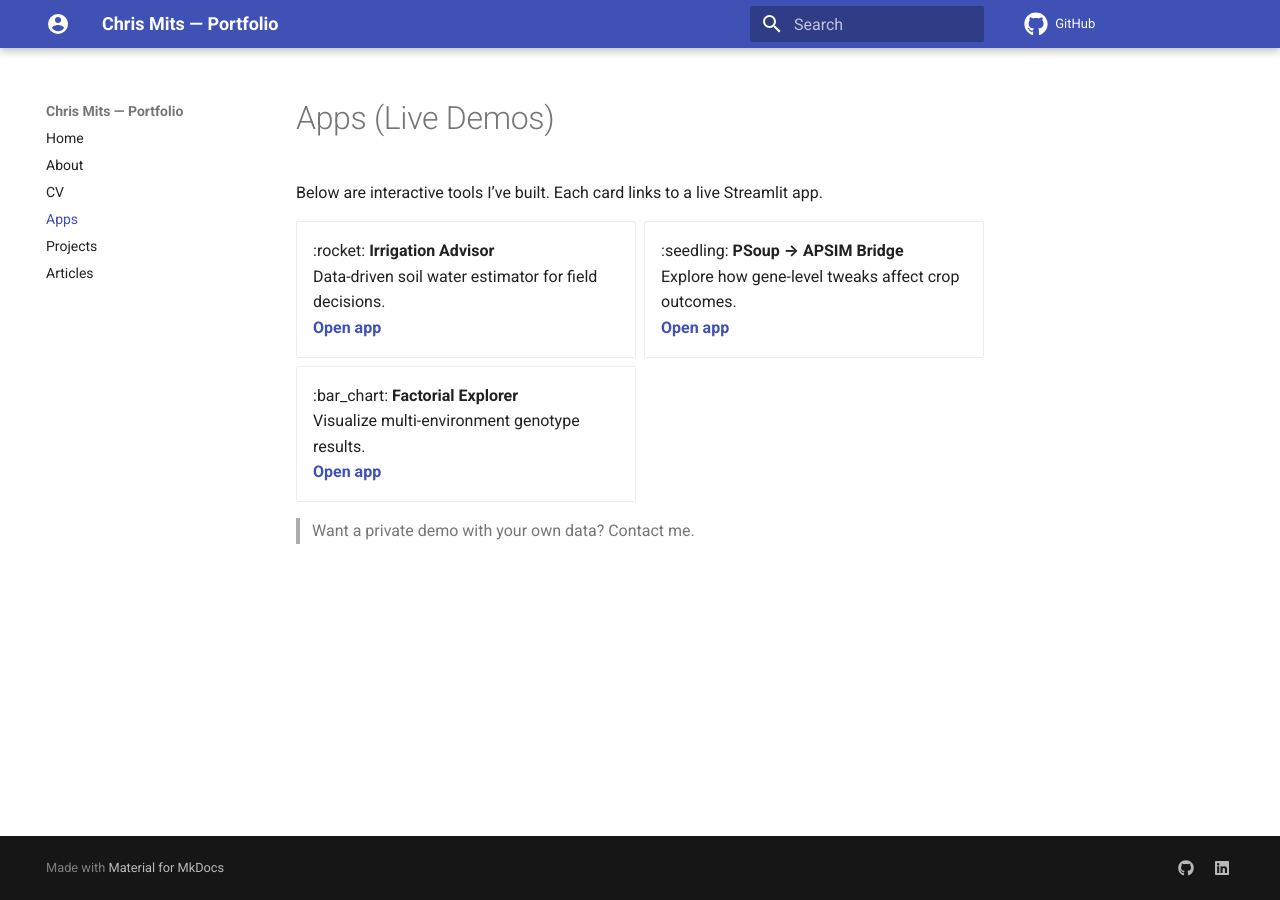
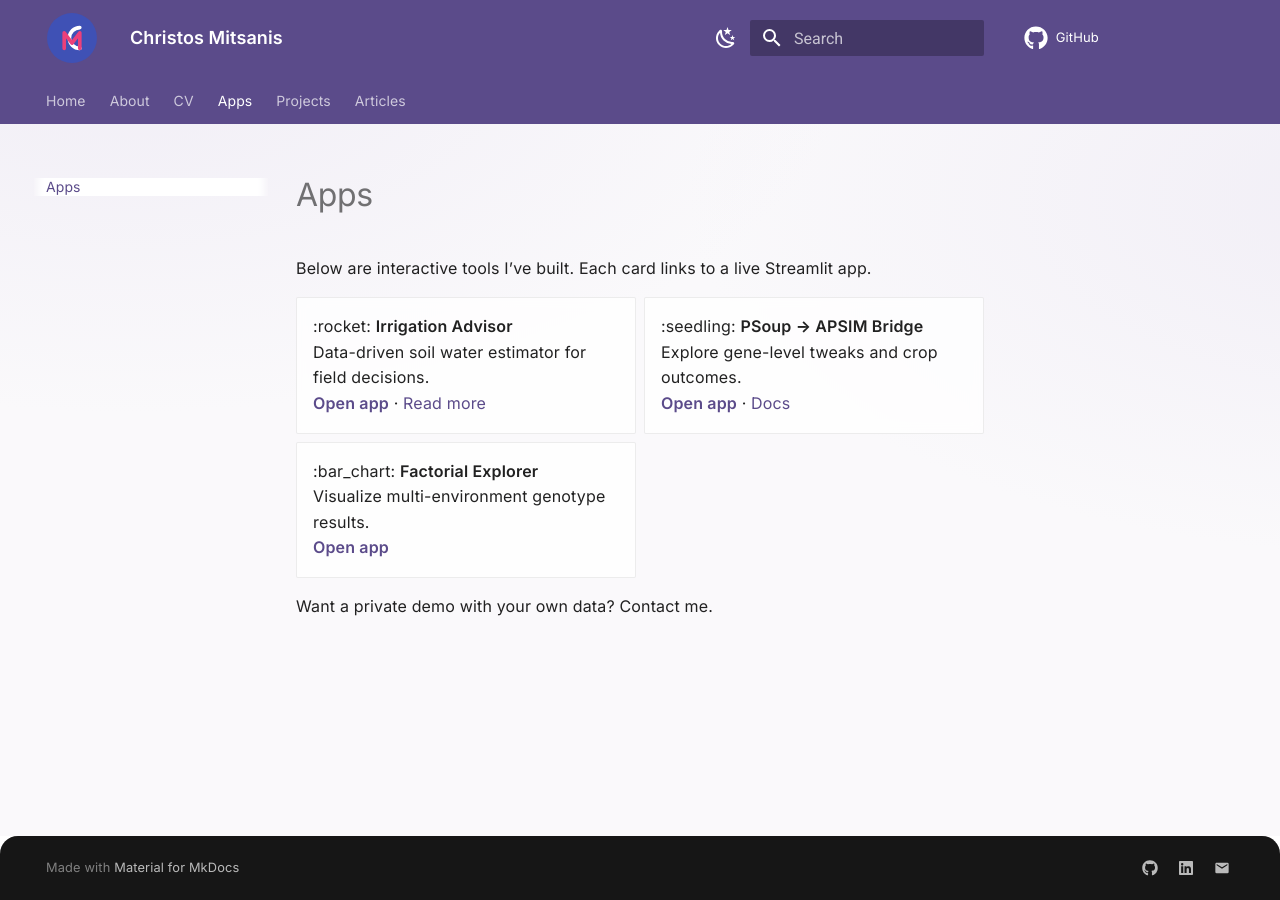
Before and after one commit to CMits/CM_Website, an MkDocs documentation site: the page built from docs/apps.md, in a window 1280 px wide. Built offline with MkDocs 1.6.1 and Material for MkDocs 9.7.7, drawn with Linux system fonts in a browser that asks for light colours; comment, search, counter and statistics services are not loaded.

Commit message:
Theme updates

```diff
--- a/docs/apps.md
+++ b/docs/apps.md
@@ -1,19 +1,21 @@
-# Apps (Live Demos)
+# Apps
 
 Below are interactive tools I’ve built. Each card links to a live Streamlit app.
 
 <div class="grid cards" markdown>
+
 - :rocket: **Irrigation Advisor**
   Data-driven soil water estimator for field decisions.
-  **[Open app](https://<streamlit-app-1>.streamlit.app/)**
+  **[Open app](https://YOUR-APP-1.streamlit.app/)** · [Read more](../projects.md)
 
 - :seedling: **PSoup → APSIM Bridge**
-  Explore how gene-level tweaks affect crop outcomes.
-  **[Open app](https://psoup-apsim.streamlit.app/)**
+  Explore gene-level tweaks and crop outcomes.
+  **[Open app](https://psoup-apsim.streamlit.app/)** · [Docs](../articles.md)
 
 - :bar_chart: **Factorial Explorer**
   Visualize multi-environment genotype results.
-  **[Open app](https://<streamlit-app-3>.streamlit.app/)**
+  **[Open app](https://YOUR-APP-3.streamlit.app/)**
+
 </div>
 
-> Want a private demo with your own data? Contact me.
+Want a private demo with your own data? Contact me.
--- /dev/null
+++ b/docs/assets/styles.css
@@ -0,0 +1,119 @@
+/* ===== Fonts ===== */
+@import url('https://fonts.googleapis.com/css2?family=Inter:wght@400;600&family=Sora:wght@600;700&display=swap');
+
+/* ===== LIGHT SCHEME TOKENS ===== */
+:root,
+[data-md-color-scheme="default"] {
+  --brand-radius: 18px;
+  --brand-bg: #faf9fb;
+  --brand-card: rgba(255,255,255,.75);
+  --brand-stroke: rgba(0,0,0,.06);
+  --brand-grad-a: #f1eef6;      /* lavender mist */
+  --brand-grad-b: #ffffff;
+
+  /* keep these soft in light */
+  --md-primary-fg-color: #5b4b8a;  /* midnight plum */
+  --md-accent-fg-color:  #a387c4;  /* soft lavender */
+}
+
+/* ===== DARK SCHEME TOKENS (Material sets this attribute) ===== */
+[data-md-color-scheme="slate"] {
+  --brand-bg: #0f0d14;
+  --brand-card: rgba(24,20,30,.55);
+  --brand-stroke: rgba(255,255,255,.08);
+  --brand-grad-a: #1a1522;
+  --brand-grad-b: #100d17;
+
+  /* rely on Material's dark text colors; just tune accents */
+  --md-primary-fg-color: #b39ddb;   /* muted lilac */
+  --md-accent-fg-color:  #d1c4e9;
+}
+
+/* ===== Typography ===== */
+body, .md-typeset {
+  font-family: 'Inter', system-ui, -apple-system, Segoe UI, Roboto, Arial, sans-serif;
+  letter-spacing: .01em;
+}
+
+/* ===== Background (works for both schemes via tokens) ===== */
+.md-main {
+  background:
+    radial-gradient(1200px 600px at 10% -10%, var(--brand-grad-a), transparent 60%),
+    radial-gradient(1200px 600px at 110% 10%, var(--brand-grad-a), transparent 60%),
+    var(--brand-bg);
+}
+
+/* ===== Navbar logo larger ===== */
+.md-header__button.md-logo img,
+.md-header__button.md-logo svg {
+  height: 52px !important;
+  width: auto !important;
+}
+
+/* ===== Hero ===== */
+.hero {
+  text-align: center;
+  padding: 4.5rem 1rem 2.25rem;
+  background: linear-gradient(
+    180deg,
+    color-mix(in oklab, var(--md-primary-fg-color) 12%, transparent),
+    transparent 60%
+  );
+  border: 1px solid var(--brand-stroke);
+  border-radius: var(--brand-radius);
+  margin-bottom: 1rem;
+  backdrop-filter: saturate(130%) blur(4px);
+}
+.hero-avatar {
+  width: 124px; height: 124px;
+  border-radius: 50%; object-fit: cover;
+  box-shadow: 0 10px 24px rgba(0,0,0,.12);
+  margin-bottom: .8rem;
+}
+.hero-subtitle {
+  font-size: 1.06rem;
+  color: var(--md-default-fg-color--light);
+  margin: .5rem auto 1.1rem;
+  max-width: 820px;
+}
+.hero-actions { display: inline-flex; gap: .75rem; flex-wrap: wrap; justify-content: center; }
+
+/* ===== Buttons ===== */
+.btn { display:inline-block; padding:.68rem 1.05rem; border-radius:999px; text-decoration:none!important; font-weight:600; border:1.5px solid transparent; }
+.btn.primary { background: var(--md-primary-fg-color); color:#fff; }
+.btn.secondary { background: var(--md-accent-fg-color); color:#1a1522; }
+.btn.ghost { background:transparent; color:var(--md-primary-fg-color); border-color: color-mix(in oklab, var(--md-primary-fg-color) 40%, transparent); }
+.btn:hover { transform: translateY(-1px); filter: brightness(1.05); }
+
+/* ===== Cards (Apps grid) ===== */
+.grid.cards > ul { grid-template-columns: repeat(auto-fit, minmax(280px, 1fr)); }
+.grid.cards li {
+  border-radius: var(--brand-radius);
+  background: var(--brand-card);
+  border: 1px solid var(--brand-stroke);
+  backdrop-filter: blur(6px);
+  transition: transform .15s ease, box-shadow .2s ease, border-color .2s ease;
+}
+.grid.cards li:hover {
+  transform: translateY(-3px);
+  box-shadow: 0 18px 40px rgba(0,0,0,.08);
+  border-color: color-mix(in oklab, var(--md-primary-fg-color) 18%, var(--brand-stroke));
+}
+
+/* ===== Headings underline ===== */
+.md-typeset h2, .md-typeset h3 { position: relative; padding-bottom: .25rem; }
+.md-typeset h2::after, .md-typeset h3::after {
+  content:""; position:absolute; left:0; bottom:0; width:64px; height:3px; border-radius:2px;
+  background: color-mix(in oklab, var(--md-primary-fg-color) 45%, transparent);
+}
+
+/* ===== Footer curve ===== */
+.md-footer {
+  border-top-left-radius: var(--brand-radius);
+  border-top-right-radius: var(--brand-radius);
+  overflow: hidden;
+}
+
+/* ===== Calmer code bg (let Material set text colors) ===== */
+:root, [data-md-color-scheme="default"] { --md-code-bg-color: color-mix(in oklab, var(--brand-grad-a) 55%, #fff); }
+[data-md-color-scheme="slate"] { --md-code-bg-color: #161320; }
--- a/mkdocs.yml
+++ b/mkdocs.yml
@@ -1,25 +1,53 @@
-site_name: Chris Mits — Portfolio
+site_name: Christos Mitsanis
 site_description: Personal site for apps, research, protocols, and projects
 site_url: https://CMits.github.io/CM_Website
 repo_url: https://github.com/CMits/CM_Website
+
 theme:
   name: material
   language: en
+  logo: assets/logo.svg
+  favicon: assets/logo.svg
   features:
+    - navigation.tabs
     - navigation.instant
     - navigation.tracking
-    - navigation.expand
+    - navigation.sections
+    - header.autohide
     - toc.follow
     - content.code.copy
+    - content.tooltips
     - search.suggest
     - search.highlight
+    - announce.dismiss
   palette:
     - scheme: default
-      primary: indigo
-      accent: indigo
+      primary: deep purple
+      accent: purple
+      toggle:
+        icon: material/weather-night
+        name: Switch to dark mode
+    - scheme: slate
+      primary: deep purple
+      accent: purple
+      toggle:
+        icon: material/weather-sunny
+        name: Switch to light mode
   icon:
-    logo: material/account-circle
     repo: fontawesome/brands/github
+
+extra:
+  social:
+    - icon: fontawesome/brands/github
+      link: https://github.com/CMits
+    - icon: fontawesome/brands/linkedin
+      link: https://www.linkedin.com/in/christos-mitsanis/
+    - icon: material/email
+      link: mailto:c.mitsanis@uq.edu.au
+  # Optional announcement bar (edit text or remove)
+  announcement:
+    type: note
+    text: "New! Try my latest Streamlit demo on PSoup → APSIM bridging in the Apps page."
 
 plugins:
   - search
@@ -33,13 +61,8 @@ markdown_extensions:
   - toc:
       permalink: true
 
-extra:
-  social:
-    - icon: fontawesome/brands/github
-      link: https://github.com/CMits
-    - icon: fontawesome/brands/linkedin
-      link: https://www.linkedin.com/in/www.linkedin.com/in/christos-mitsanis/
-    # add more if you want
+extra_css:
+  - assets/styles.css
 
 nav:
   - Home: index.md
```
Also changed, not shown: docs/index.md (+30 -0 lines), docs/assets/IMG_4228.jpg (added), docs/assets/logo.svg (added).
